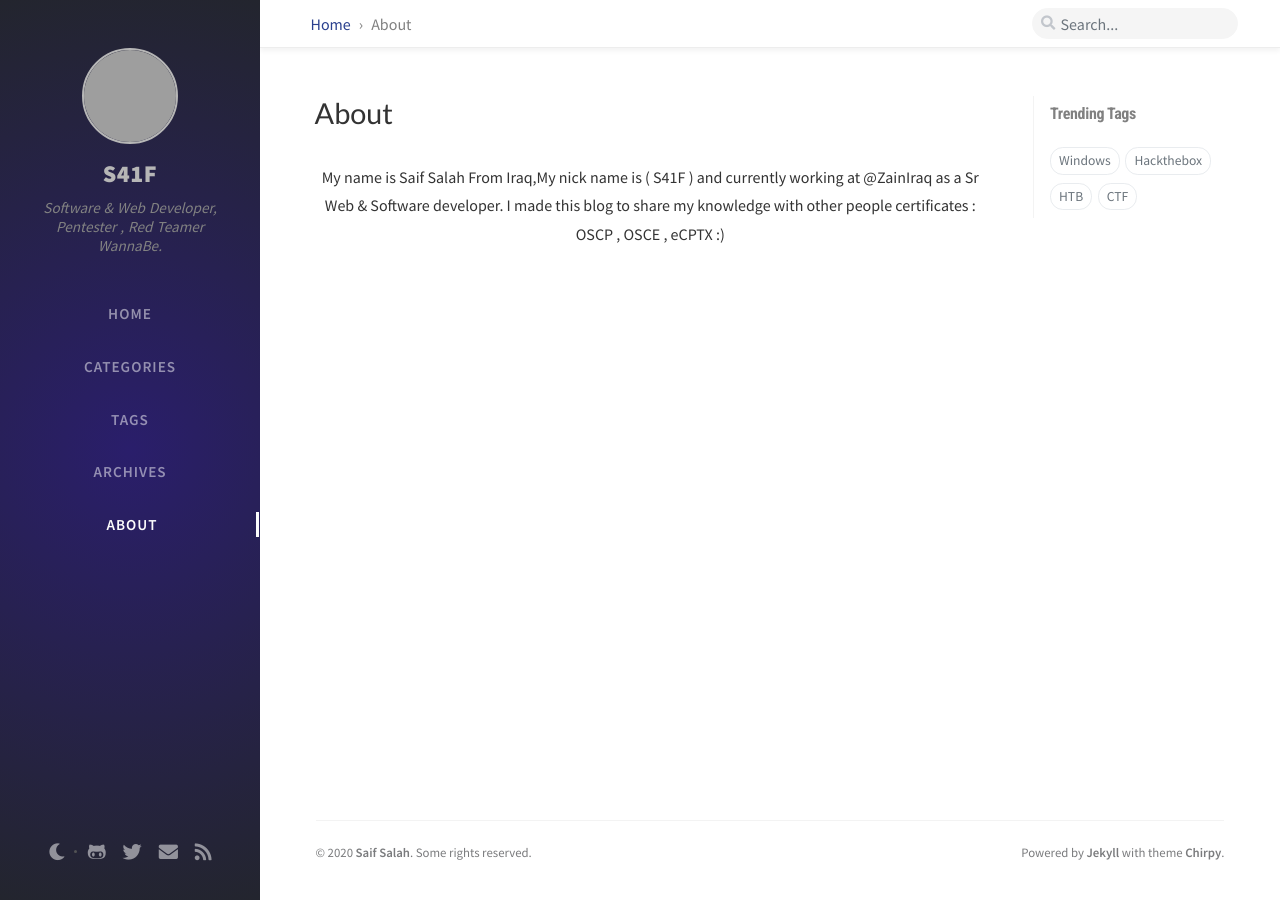
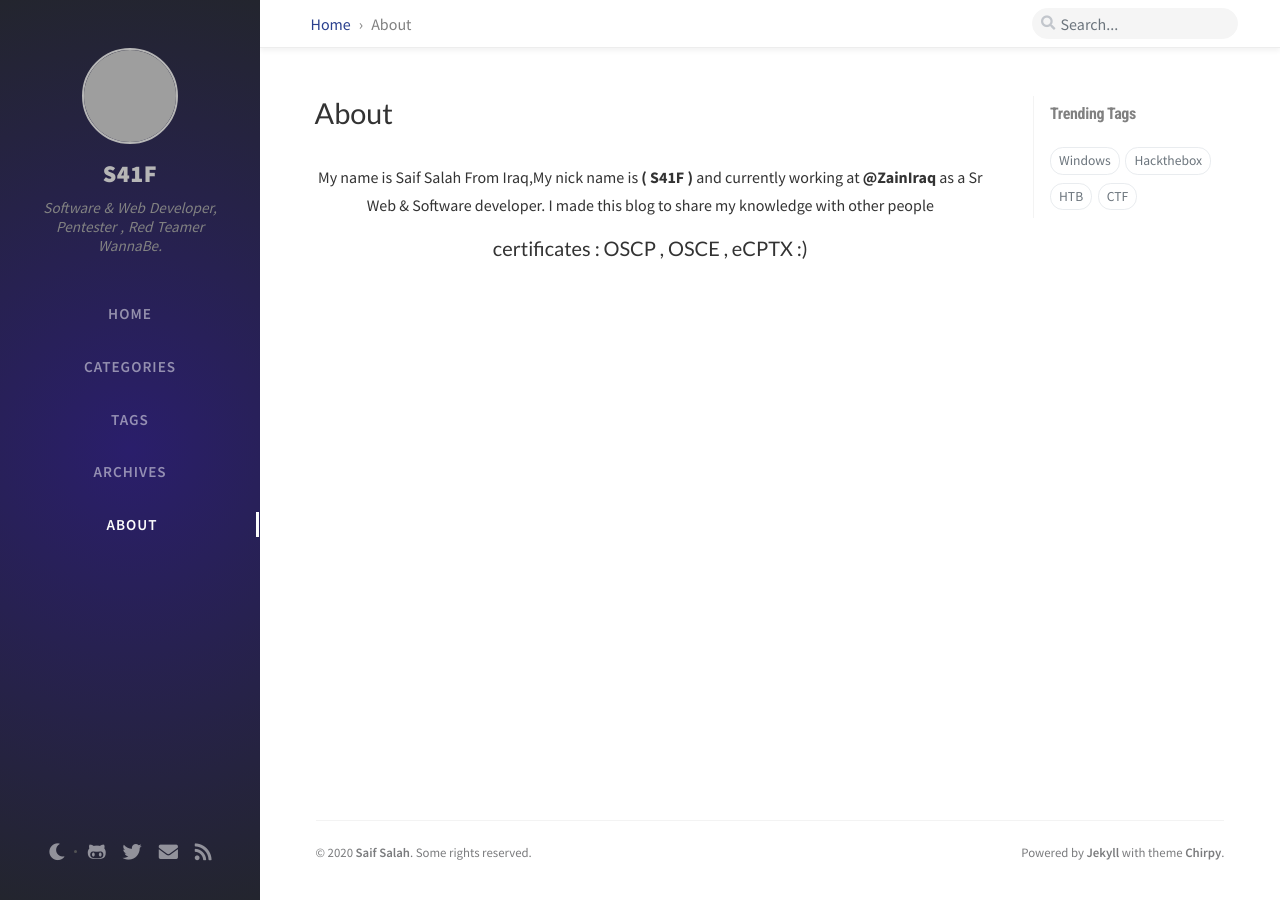
Before and after one commit to SaifSalah/saifsalah.github.io, a Jekyll site: the page built from tabs/about.md, in a window 1280 px wide. Built offline with Jekyll 4.4.1, drawn with Linux system fonts in a browser that asks for light colours; nearby versions of some CDN libraries; comment, search, counter and statistics services are not loaded; grey boxes are pictures that could not be loaded.

Commit message:
Update about.md

```diff
--- a/tabs/about.md
+++ b/tabs/about.md
@@ -4,8 +4,8 @@ title: About
 
 <center>
 
-My name is Saif Salah From Iraq,My nick name is ( S41F ) and currently working at @ZainIraq as a Sr Web & Software developer.
+My name is Saif Salah From Iraq,My nick name is <b>( S41F )</b> and currently working at <b>@ZainIraq</b> as a Sr Web & Software developer.
 I made this blog to share my knowledge with other people
-
-certificates : OSCP , OSCE , eCPTX :)
+<br>
+<h3>certificates : OSCP , OSCE , eCPTX :)</h3>
 </center>
```
